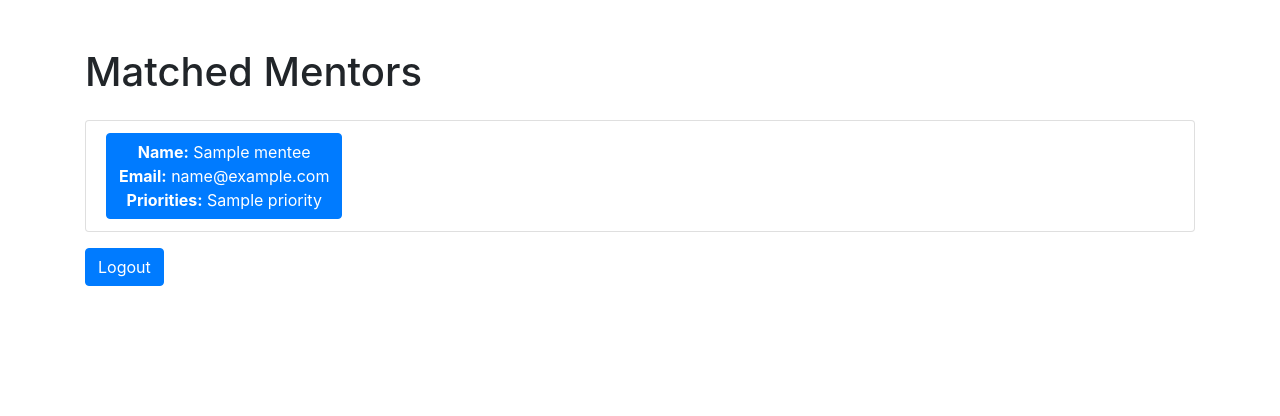
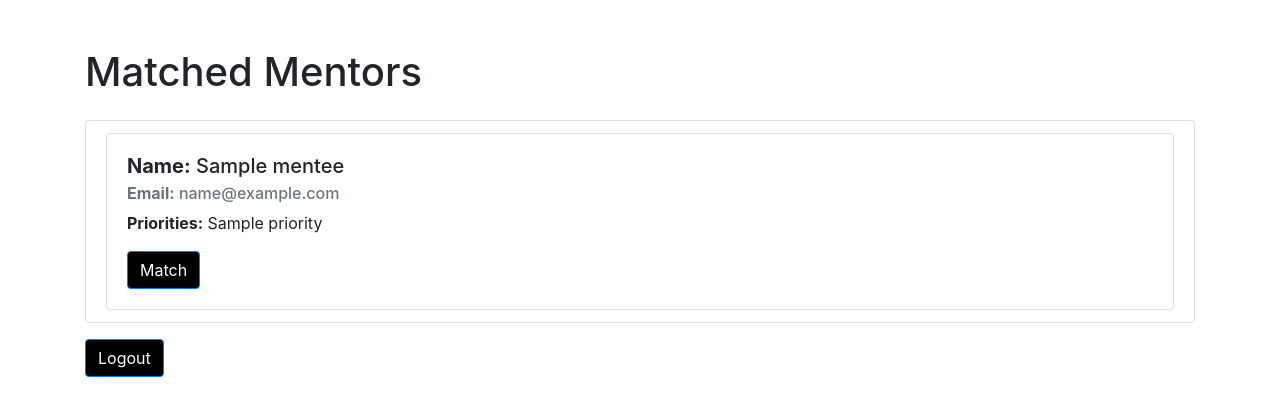
Before and after one commit to lenaqian/FidHacks2024, a Flask app: template templates/mentee_dashboard.html in a window 1280 px wide. Shown: the part 56-472 px from the top of the page. Run offline with Flask 3, Linux system fonts and the light colour scheme; the template is opened without the code that fills it: most values are stand-ins (such as "Sample title", 1, 10 or a date in 2020); some libraries are stand-ins or nearby versions.

Commit message:
formatting2

```diff
--- a/templates/confirmation.html
+++ b/templates/confirmation.html
@@ -77,13 +77,14 @@
         </div>
 
         <div class="container">
-        <div class="row mt-3">
-            <div class="col-md-6">
+            <div class="row mt-3 text-center"> <!-- Updated class to text-center -->
+                <div class="col-md-12"> <!-- Removed col-md-6 class -->
                     <a href="/dashboard" class="btn btn-primary btn-black">Go to Dashboard</a>
                     <a href="/logout" class="btn btn-primary btn-black ml-2">Logout</a>
                 </div>
             </div>
         </div>
+
 
         <!-- Bootstrap JS and jQuery (optional) -->
         <script src="https://ajax.googleapis.com/ajax/libs/jquery/3.5.1/jquery.min.js"></script>
--- a/templates/logout.html
+++ b/templates/logout.html
@@ -42,10 +42,10 @@
 </head>
 <body>
 
-<div class="container">
+<div class="container" >
     <h1>Logout</h1>
     <p class="logout-message">You have been successfully logged out.</p>
-    <a href="/login" class="back-to-login">Back to Login</a>
+    <a href="/login" class="back-to-login" style="background-color: black;">Back to Login</a>
 </div>
 
 </body>
--- a/templates/mentee_dashboard.html
+++ b/templates/mentee_dashboard.html
@@ -1,34 +1,72 @@
 {% extends "layout.html" %}
 {% block body %}
+<head>
+    <meta charset="UTF-8">
+    <meta name="viewport" content="width=device-width, initial-scale=1.0">
+    <title>Mentor Dashboard</title>
+    <!-- Bootstrap CSS -->
+    <link href="https://maxcdn.bootstrapcdn.com/bootstrap/4.5.2/css/bootstrap.min.css" rel="stylesheet">
+
+</head>
 <body>
+
+    <style>
+        .confetti {
+            position: absolute;
+            width: 10px;
+            height: 10px;
+            border-radius: 50%;
+            animation: fall 3s linear infinite;
+            pointer-events: none; /* Prevents confetti from blocking clicks */
+        }
+
+        @keyframes fall {
+            0% {
+                transform: translateY(-100vh) rotateZ(0deg);
+                opacity: 0;
+            }
+            100% {
+                transform: translateY(100vh) rotateZ(720deg);
+                opacity: 1;
+            }
+        }
+    </style>
     <div class="container mt-5">
         <h1 class="mb-4">Matched Mentors</h1>
         <ul class="list-group">
             {% for mentor in matches %}
             <li class="list-group-item">
-            <button class="btn btn-primary" onclick="matchAndFlash(this)">
-                <strong>Name:</strong> {{ mentor['name'] }}<br>
-                <strong>Email:</strong> {{ mentor['email'] }}<br>
-                <strong>Priorities:</strong> {{ mentor['priorities'] | join(", ") }}
+                <div class="card">
+                    <div class="card-body">
+                        <h5 class="card-title"><strong>Name:</strong> {{ mentor['name'] }}</h5>
+                        <h6 class="card-subtitle mb-2 text-muted"><strong>Email:</strong> {{ mentor['email'] }}</h6>
+                        <p class="card-text"><strong>Priorities:</strong> {{ mentor['priorities'] | join(", ") }}</p>
+                        <button class="btn btn-primary" onclick="matchAndFlash(this)" style="background-color: black;">
+                            Match
                         </button>
+                    </div>
+                </div>
             </li>
             {% endfor %}
         </ul>
-    <a href="/logout" class="btn btn-primary mt-3">Logout</a>
+        <a href="/logout" class="btn btn-primary mt-3" style="background-color: black;">Logout</a>
     </div>
+
+    <!-- Container for confetti animation -->
+    <div class="confetti-container"></div>
 
     <script>
         function matchAndFlash(button) {
-        button.classList.remove('btn-primary'); // Remove primary class
-        button.classList.add('btn-success'); // Add success class for green color
+            button.classList.remove('btn-primary');
+            button.classList.add('btn-success');
 
             var message = document.createElement('div');
-        message.classList.add('alert', 'alert-success', 'text-center', 'font-large'); // Add Bootstrap alert class and custom classes
-        message.style.position = 'fixed'; // Fixed position to keep it at the bottom of the page
-        message.style.bottom = '80px'; // 80px from bottom
-        message.style.left = '50%'; // Center horizontally
-        message.style.transform = 'translateX(-50%)'; // Center horizontally
-        message.style.fontSize = '24px'; // Larger font size
+            message.classList.add('alert', 'alert-success', 'text-center', 'font-large');
+            message.style.position = 'fixed';
+            message.style.bottom = '80px';
+            message.style.left = '50%';
+            message.style.transform = 'translateX(-50%)';
+            message.style.fontSize = '24px';
             message.innerHTML = "You Matched!";
             document.body.appendChild(message);
 
@@ -37,20 +75,16 @@
                 var confetti = document.createElement('div');
                 confetti.className = 'confetti';
 
-            // Generate random position across the viewport
                 var xPos = Math.random() * window.innerWidth;
                 var yPos = Math.random() * window.innerHeight;
-
-            // Generate random color
                 var randomColor = '#' + Math.floor(Math.random()*16777215).toString(16);
 
-            // Apply random position and color
                 confetti.style.left = xPos + 'px';
                 confetti.style.top = yPos + 'px';
                 confetti.style.backgroundColor = randomColor;
 
-            // Append confetti to the body
-            document.body.appendChild(confetti);
+                // Append confetti to the confetti container
+                document.querySelector('.confetti-container').appendChild(confetti);
             }
 
             // Remove confetti after animation duration
```
Lines whose indentation alone changed are shown as unchanged.
